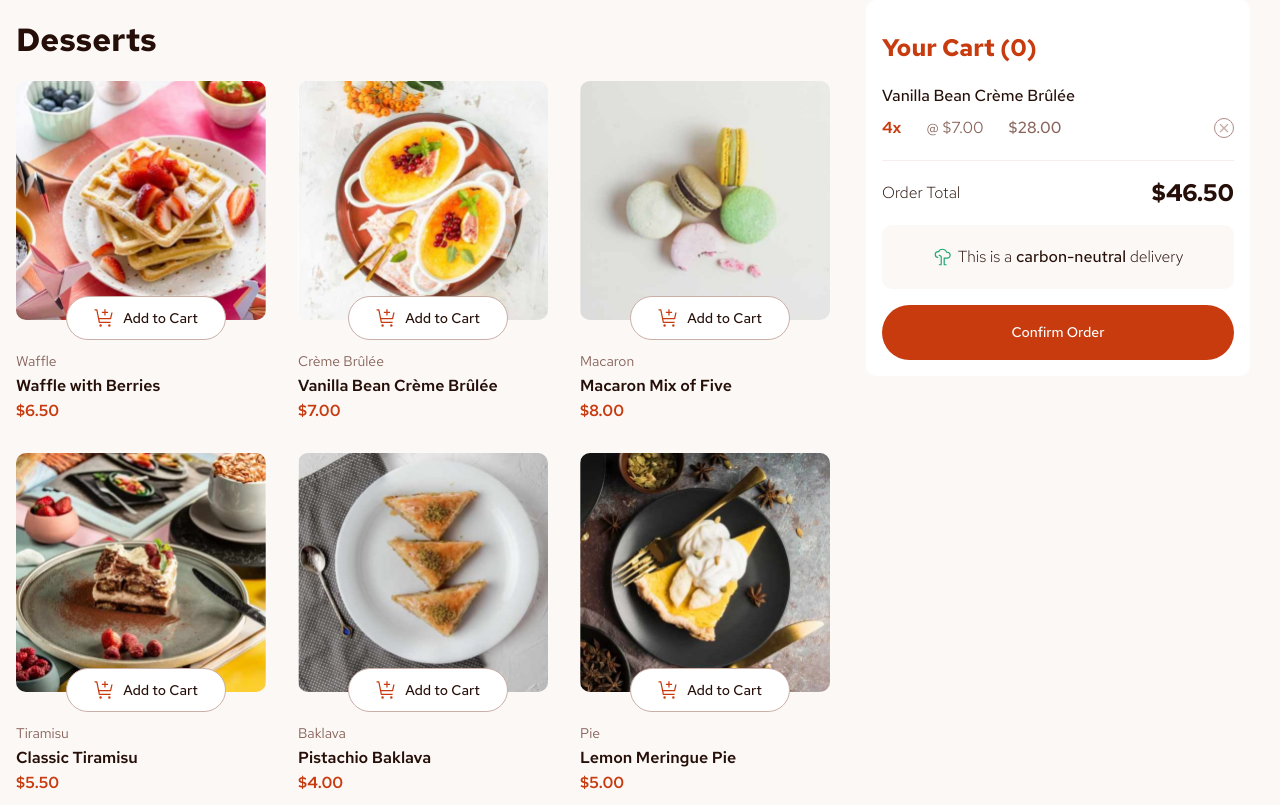
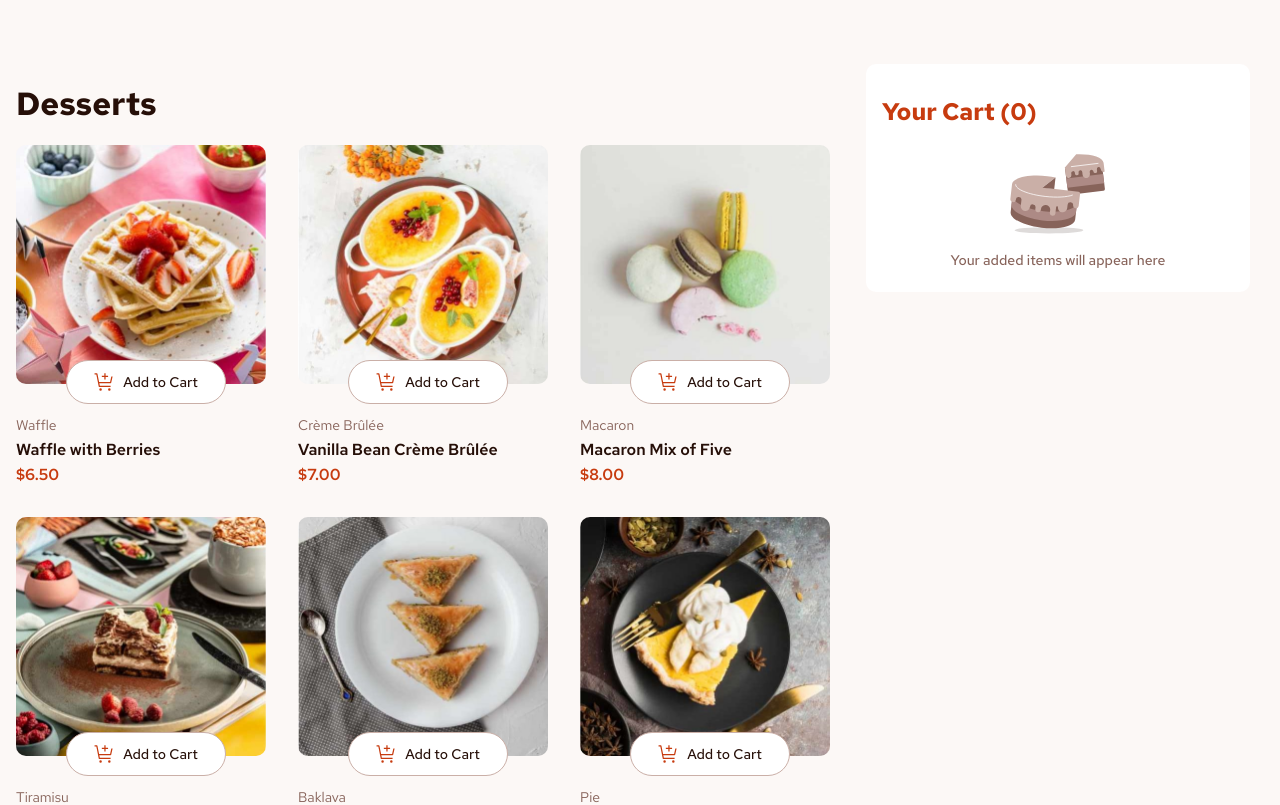
Before and after one commit to bengera/product-list-cart-fem, a React (Vite) app: page / in a window 1280 px wide. Shown: the top 805 px of the page. Built offline with nearby package versions, Linux system fonts and the light colour scheme.

Commit message:
Add conditional rendering for shopping cart

```diff
--- a/index.html
+++ b/index.html
@@ -8,6 +8,7 @@
       href="https://fonts.googleapis.com/css2?family=Red+Hat+Text:ital,wght@0,300..700;1,300..700&display=swap"
       rel="stylesheet"
     />
+    <link rel="shortcut icon" href="#" />
     <meta name="viewport" content="width=device-width, initial-scale=1.0" />
     <title>Product Shopping Cart</title>
   </head>
--- a/src/App.jsx
+++ b/src/App.jsx
@@ -3,12 +3,46 @@ import data from "./data.json";
 
 function App() {
   const [products, setProducts] = useState(data);
+  const [cartItems, setCartItems] = useState([]);
 
   return (
     <div className="container">
       <div className="menu">
         <h1>Desserts</h1>
         <main>
+          <ProductList
+            products={products}
+            setProducts={setProducts}
+            cartItems={cartItems}
+            setCartItems={setCartItems}
+          />
+        </main>
+      </div>
+      <Cart cartItems={cartItems} />
+    </div>
+  );
+}
+
+function ProductList({ products, cartItems, setCartItems }) {
+  function handleAddItem(item) {
+    const newCartItem = {
+      id: item.name,
+      name: item.name,
+      price: item.price,
+      quantity: 1,
+    };
+
+    const existingItem = cartItems.find(
+      (cartItem) => cartItem.id === item.name
+    );
+
+    if (existingItem) return;
+
+    const updatedCart = [...cartItems, newCartItem];
+    setCartItems(updatedCart);
+  }
+
+  return (
     <div className="product-list">
       {products.map((item, idx) => (
         <div className="product-item" key={idx}>
@@ -19,7 +53,10 @@ function App() {
               alt="waffle"
             />
 
-                  <button className="button product-item__button">
+            <button
+              className="button product-item__button"
+              onClick={() => handleAddItem(item, idx)}
+            >
               <img
                 src="\assets\images\icon-add-to-cart.svg"
                 alt="add-to-cart"
@@ -35,18 +72,15 @@ function App() {
         </div>
       ))}
     </div>
-        </main>
-      </div>
+  );
+}
+
+function Cart({ cartItems }) {
+  const numCartItems = cartItems.length;
+  return (
     <div className="cart">
       <h2 className="cart__heading">Your Cart (0)</h2>
-        {/* <div className="cart-empty">
-          <img
-            className="cart-empty__img"
-            src="assets/images/illustration-empty-cart.svg"
-            alt="empty cart"
-          />
-          <p className="cart-empty__text">Your added items will appear here</p>
-        </div> */}
+      {numCartItems > 0 ? (
         <div className="cart-items">
           <div className="items__container">
             <div className="item">
@@ -85,7 +119,16 @@ function App() {
           </div>
           <button className="button btn-confirm">Confirm Order</button>
         </div>
+      ) : (
+        <div className="cart-empty">
+          <img
+            className="cart-empty__img"
+            src="assets/images/illustration-empty-cart.svg"
+            alt="empty cart"
+          />
+          <p className="cart-empty__text">Your added items will appear here</p>
         </div>
+      )}
     </div>
   );
 }
--- a/src/sass/base/_general.scss
+++ b/src/sass/base/_general.scss
@@ -32,9 +32,9 @@ h1 {
 }
 
 .container {
-  // border: 1px solid black;
   margin: 0 auto;
   display: flex;
+  margin-top: 4rem;
 }
 
 //////////////////////////////////////////////
```
Lines whose indentation alone changed are shown as unchanged.
